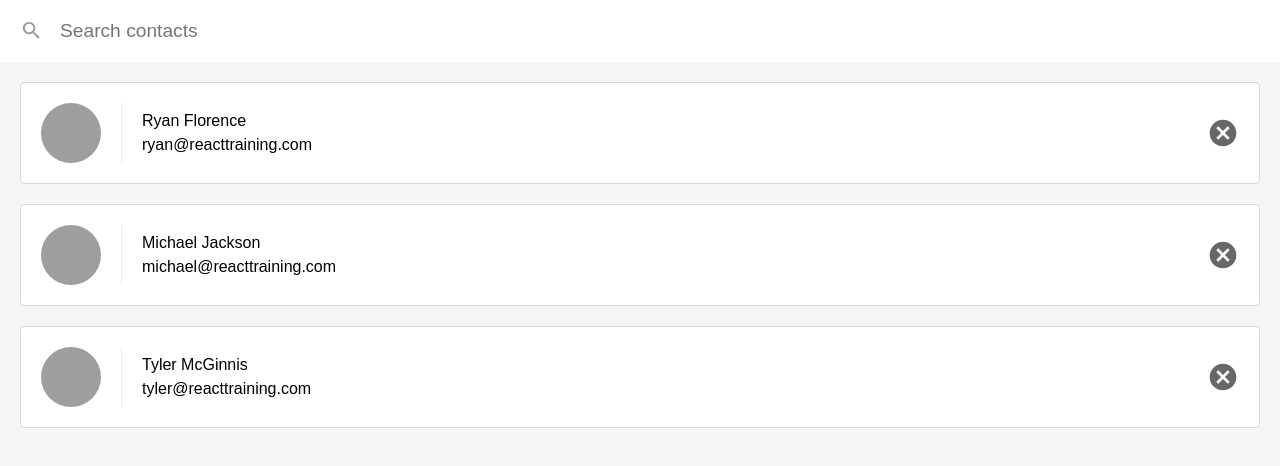
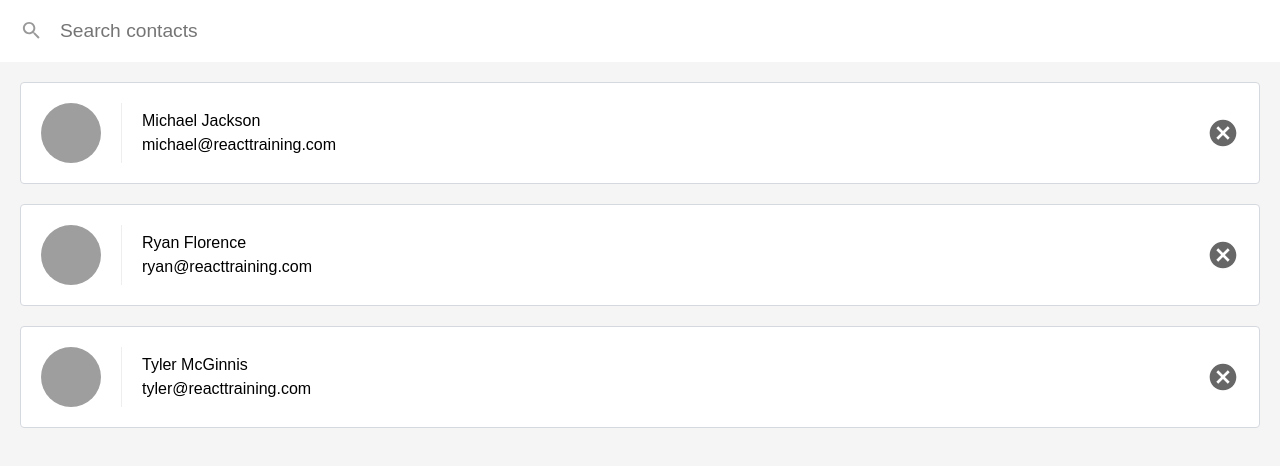
Before and after one commit to gauravsinghaec/FEND-Contacts-App-React, a React (Create React App) app: page / in a window 1280 px wide. Shown: the top 466 px of the page. Built offline with nearby package versions, Linux system fonts and the light colour scheme.

Commit message:
Implement search contacts using escape-string-regexp & sort-by package.

```diff
--- a/package.json
+++ b/package.json
@@ -3,10 +3,12 @@
   "version": "0.1.0",
   "private": true,
   "dependencies": {
+    "escape-string-regexp": "^1.0.5",
     "prop-types": "^15.6.2",
     "react": "^16.4.1",
     "react-dom": "^16.4.1",
-    "react-scripts": "1.1.4"
+    "react-scripts": "1.1.4",
+    "sort-by": "^1.2.0"
   },
   "scripts": {
     "start": "react-scripts start",
--- a/src/ListContact.js
+++ b/src/ListContact.js
@@ -1,22 +1,31 @@
 import React, { Component } from 'react'
 import PropTypes from 'prop-types'
+import escapeRegExp from 'escape-string-regexp'
+import sortBy from 'sort-by'
 
 class ListContact extends Component{
 
 	static propTypes = {
 		contacts: PropTypes.array.isRequired,
 		onDeleteContact : PropTypes.func.isRequired
-	}
+	};
 
 	state = {
 		query: ''
-	}
+	};
 
 	updateQuery = (query)=> {
 		this.setState({query: query.trim()});
-	}
+	};
 
 	render(){
+		let showContacts = this.props.contacts;
+		if(this.state.query){
+			const match = new RegExp(escapeRegExp(this.state.query),'i');
+			showContacts = this.props.contacts.filter((contact) => match.test(contact.name) );
+		}
+		showContacts.sort(sortBy('name'));
+
 	    return (
 	    	<div className='contacts'>
 	    	<div className='contacts-top'>
@@ -28,7 +37,7 @@
 	    		/>
 	    	</div>
 			<ol className='contact-list'>
-	      	{this.props.contacts.map((contact) => (
+	      	{showContacts.map((contact) => (
 		        <li key={contact.id} className='contact-list-item'>
 		        <div className='contact-avatar'
 		        	style={{ backgroundImage: `url(${contact.avatarURL})`}}>
@@ -48,4 +57,4 @@
 	}
 }
 
-export default ListContact
+export default ListContact;
```
Also changed, not shown: 1 other file (tests, documents, lock files or other folders).
